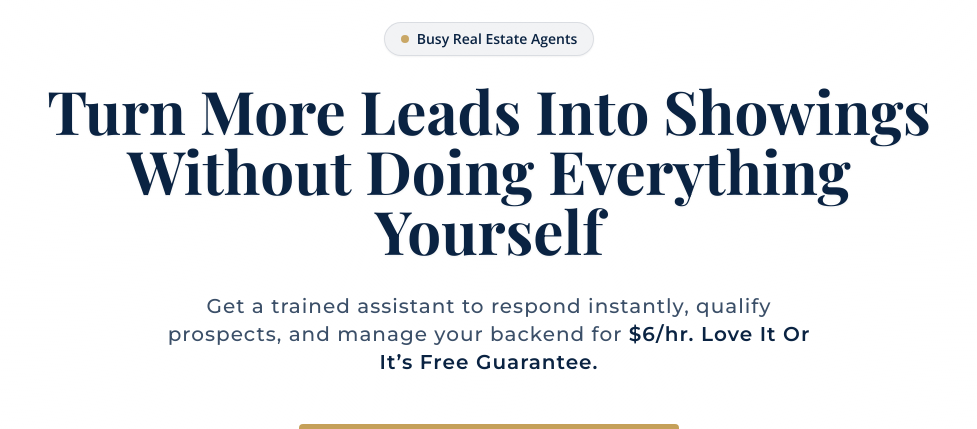
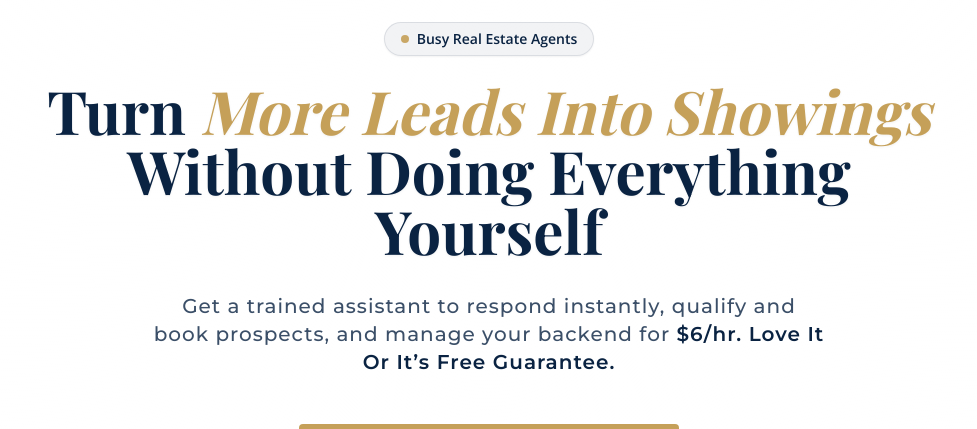
Before and after one commit to christianh0019/five-star-assistants-vsl, a React (Vite) app: page /real-estate in a window 1280 px wide. Shown: the part 170-599 px from the top of the page, without its empty margins (151-1128 px from the left). Built offline with nearby package versions, Linux system fonts and the light colour scheme.

Commit message:
Update Real Estate copy with gold accent and booking keyword

```diff
--- a/pages/RealEstateLanding.tsx
+++ b/pages/RealEstateLanding.tsx
@@ -27,10 +27,14 @@ const RealEstateLanding: React.FC = () => {
                     <Hero
                         onOpenSurvey={openSurvey}
                         callout="Busy Real Estate Agents"
-                        headline="Turn More Leads Into Showings Without Doing Everything Yourself"
+                        headline={
+                            <>
+                                Turn <span className="text-gold italic">More Leads Into Showings</span> Without Doing Everything Yourself
+                            </>
+                        }
                         subheadline={
                             <>
-                                Get a trained assistant to respond instantly, qualify prospects, and manage your backend for <span className="font-bold text-navy">$6/hr. Love It Or It’s Free Guarantee.</span>
+                                Get a trained assistant to respond instantly, qualify and book prospects, and manage your backend for <span className="font-bold text-navy">$6/hr. Love It Or It’s Free Guarantee.</span>
                             </>
                         }
                     />
```
